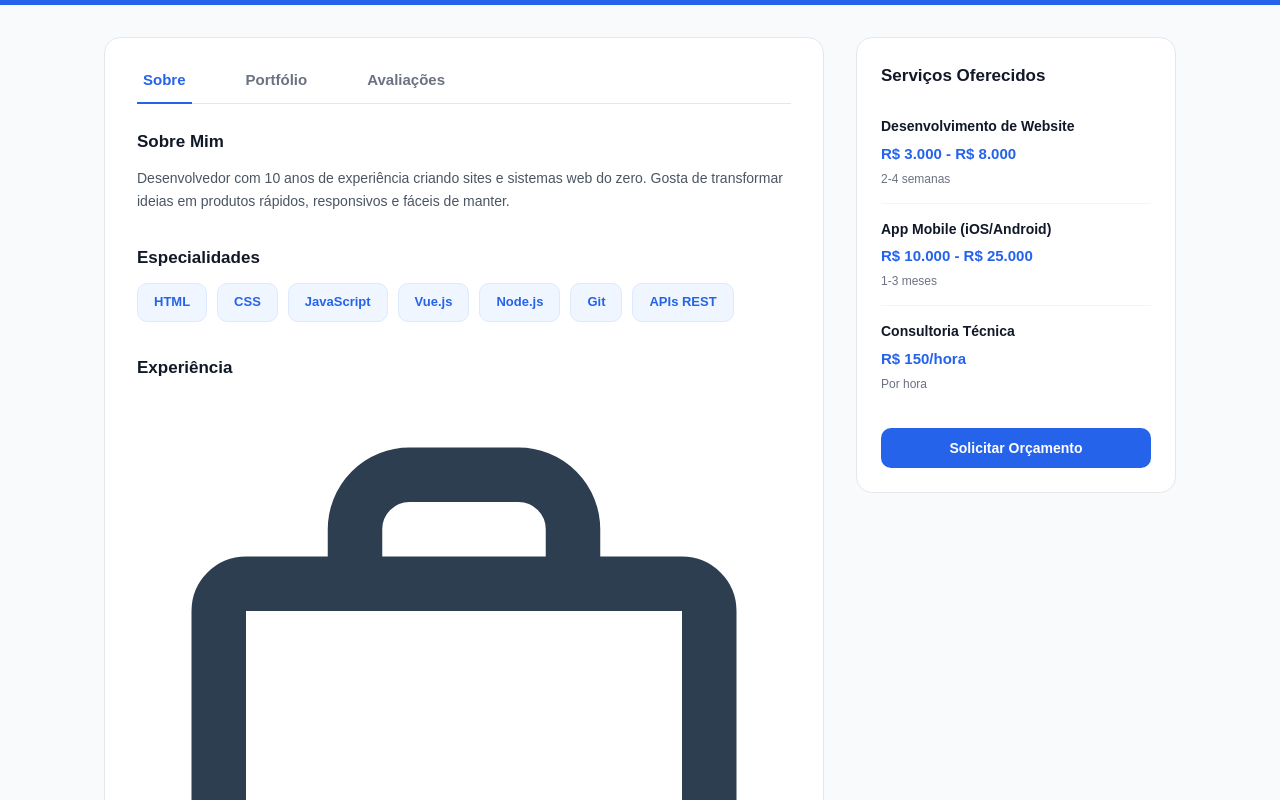
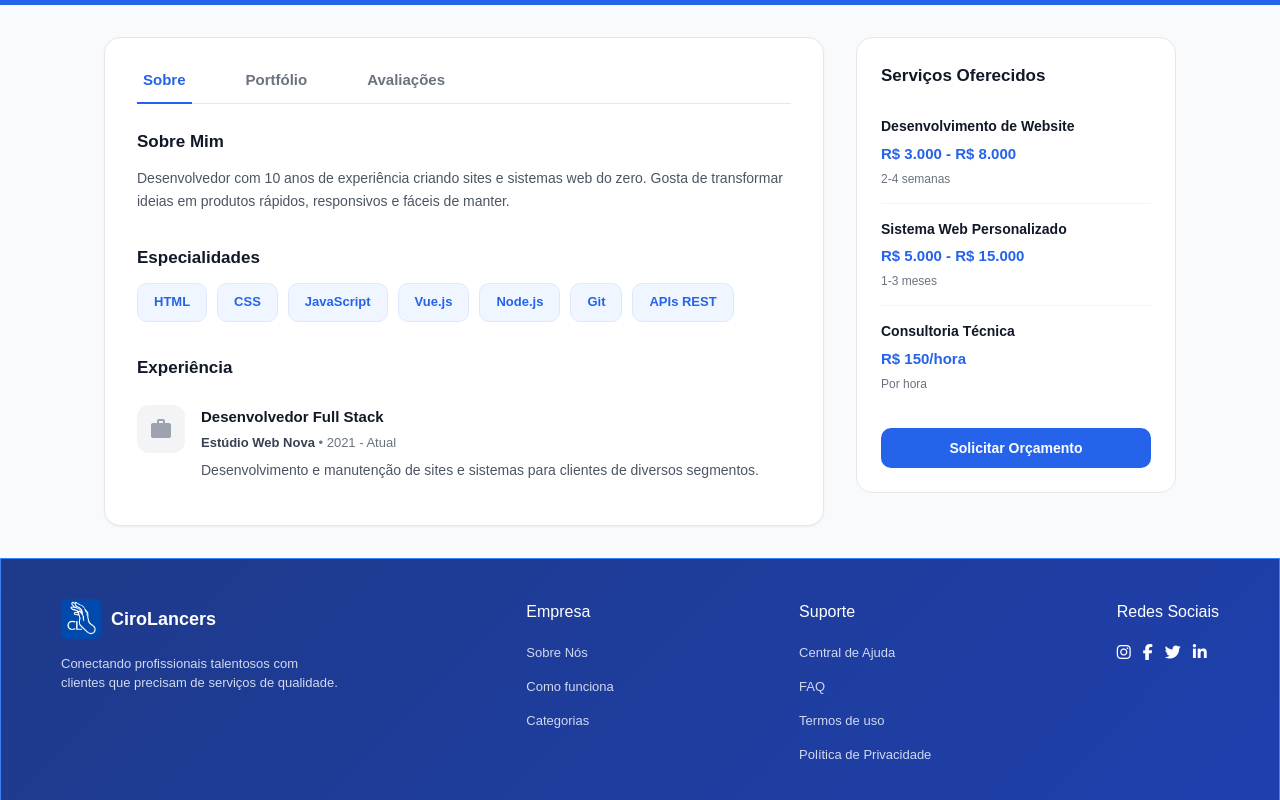
Before and after one commit to Hackatonn-2026/Hackaton2026, a Vue app: page /perfil/1 in a window 1280 px wide. Shown: the part 320-1120 px from the top of the page. Built offline with nearby package versions, Linux system fonts and the light colour scheme.

Commit message:
arrumando bug no experiencia

```diff
--- a/src/components/ItemExperiencia.vue
+++ b/src/components/ItemExperiencia.vue
@@ -1,42 +1,90 @@
+<template>
+  <div class="item-experiencia">
+    <div class="icone-box">
+      <svg class="maleta-icon" xmlns="http://www.w3.org/2000/svg" viewBox="0 0 24 24" fill="currentColor">
+        <path d="M20 6h-4V4c0-1.11-.89-2-2-2h-4c-1.11 0-2 .89-2 2v2H4c-1.11 0-1.99.89-1.99 2L2 19c0 1.11.89 2 2 2h16c1.11 0 2-.89 2-2V8c0-1.11-.89-2-2-2zm-6 0h-4V4h4v2z"/>
+      </svg>
+    </div>
+
+    <div class="exp-conteudo">
+      <h4 class="exp-cargo">{{ role }}</h4>
+      <p class="exp-detalhes">
+        <span class="exp-empresa">{{ company }}</span>
+        <span v-if="period" class="exp-periodo"> • {{ period }}</span>
+      </p>
+      <p v-if="description" class="exp-descricao">{{ description }}</p>
+    </div>
+  </div>
+</template>
+
 <script setup>
 defineProps({
-  role: {
-    type: String,
-    required: true,
-  },
-  company: {
-    type: String,
-    default: '',
-  },
-  period: {
-    type: String,
-    default: '',
-  },
-  description: {
-    type: String,
-    default: '',
-  },
+  role: String,
+  company: String,
+  period: String,
+  description: String,
 })
 </script>
 
-<template>
-  <div class="flex gap-3">
-    <div class="mt-1 shrink-0 w-9 h-9 rounded-lg bg-blue-50 flex items-center justify-center">
-      <svg class="w-5 h-5 text-blue-600" fill="none" stroke="currentColor" viewBox="0 0 24 24">
-        <path
-          stroke-linecap="round"
-          stroke-linejoin="round"
-          stroke-width="2"
-          d="M20 7H4a1 1 0 00-1 1v10a2 2 0 002 2h14a2 2 0 002-2V8a1 1 0 00-1-1zM16 7V5a2 2 0 00-2-2h-4a2 2 0 00-2 2v2"
-        />
-      </svg>
-    </div>
-    <div>
-      <h4 class="font-semibold text-gray-900">{{ role }}</h4>
-      <p v-if="company || period" class="text-sm text-gray-500">
-        {{ company }}<span v-if="company && period"> · </span>{{ period }}
-      </p>
-      <p v-if="description" class="text-sm text-gray-600 mt-1">{{ description }}</p>
-    </div>
-  </div>
-</template>
+<style scoped>
+.item-experiencia {
+  display: flex;
+  align-items: flex-start;
+  gap: 16px;
+  padding: 12px 0;
+}
+
+.icone-box {
+  width: 48px;
+  height: 48px;
+  min-width: 48px;
+  min-height: 48px;
+  background-color: #f3f4f6;
+  border-radius: 12px;
+  display: flex;
+  align-items: center;
+  justify-content: center;
+  flex-shrink: 0;
+}
+
+.maleta-icon {
+  width: 24px !important;
+  height: 24px !important;
+  max-width: 24px !important;
+  max-height: 24px !important;
+  fill: #9ca3af;
+}
+
+.exp-conteudo {
+  flex: 1;
+}
+
+.exp-cargo {
+  font-size: 15px;
+  font-weight: 700;
+  color: #111827;
+  margin: 0 0 4px 0;
+}
+
+.exp-detalhes {
+  font-size: 13px;
+  color: #4b5563;
+  margin: 0 0 6px 0;
+}
+
+.exp-empresa {
+  font-weight: 600;
+  color: #374151;
+}
+
+.exp-periodo {
+  color: #6b7280;
+}
+
+.exp-descricao {
+  font-size: 14px;
+  color: #4b5563;
+  line-height: 1.5;
+  margin: 0;
+}
+</style>
--- a/src/views/PerfilFreelancer.vue
+++ b/src/views/PerfilFreelancer.vue
@@ -1,36 +1,36 @@
 <script setup>
-import { ref } from 'vue'
+import { ref, computed } from 'vue'
+import { useRoute } from 'vue-router'
+import { profissionais } from '@/dataJs/profissionais.js'
+import AppHeader from '@/layout/Header.vue'
 import ProfileHeader from '../components/CabecalhoPerfil.vue'
 import ProfileTabs from '../components/AbasPerfil.vue'
 import AboutSection from '../components/SecaoSobre.vue'
 import ServicesSidebar from '../components/BarraServicos.vue'
-import { profissionais } from '@/dataJs/profissionais.js'
-import { useRoute } from 'vue-router'
 import AbaAvaliacao from '@/components/AbaAvaliacao.vue'
 
+const route = useRoute()
 const activeTab = ref('Sobre')
 
-  const route = useRoute()
+// Encontra o profissional pelo ID da rota de forma reativa e segura
+const profissional = computed(() => {
+  const idRoute = Number(route.params.id)
+  return profissionais.find(p => Number(p.id) === idRoute) || null
+})
 
-  const profissional = profissionais.find(p => p.id === Number(route.params.id))
-// const profissional = profissionais.find(p => p.id === 1)
-const servicos = [
-  {
-    title: 'Desenvolvimento de Website',
-    priceRange: 'R$ 3.000 - R$ 8.000',
-    duration: '2-4 semanas',
-  },
-  {
-    title: 'App Mobile (iOS/Android)',
-    priceRange: 'R$ 10.000 - R$ 25.000',
-    duration: '1-3 meses',
-  },
-  {
-    title: 'Consultoria Técnica',
-    priceRange: 'R$ 150/hora',
-    duration: 'Por hora',
-  },
-]
+// Usa os serviços do próprio profissional cadastrado (se houver) ou fallback
+const servicos = computed(() => {
+  if (profissional.value && profissional.value.services && profissional.value.services.length > 0) {
+    return profissional.value.services
+  }
+  return [
+    {
+      title: 'Atendimento e Consultoria',
+      priceRange: 'A combinar',
+      duration: 'Por projeto',
+    }
+  ]
+})
 
 function handleRequestQuote() {
   console.log('Solicitar orçamento')
@@ -42,8 +42,13 @@ function handleScheduleCall() {
 </script>
 
 <template>
-  <div class="page-container">
-    <AppHeader />
+  <div v-if="!profissional" class="nao-encontrado">
+    <h2>Profissional não encontrado</h2>
+    <p>O perfil que você tentou acessar não existe ou foi removido.</p>
+    <RouterLink to="/buscar" class="btn-voltar">Voltar para a busca</RouterLink>
+  </div>
+
+  <div v-else class="page-container">
 
     <ProfileHeader
       :name="profissional.name"
@@ -51,9 +56,9 @@ function handleScheduleCall() {
       :avatar="profissional.avatar"
       :verified="profissional.verified"
       :rating="profissional.rating"
-      :reviews-count="profissional.reviewsCount"
+      :reviews-count="profissional.reviewsCount || 0"
       :location="profissional.location"
-      :completed-projects="profissional.completedProjects"
+      :completed-projects="profissional.completedProjects || 0"
       @request-quote="handleRequestQuote"
       @schedule-call="handleScheduleCall"
     />
@@ -75,9 +80,9 @@ function handleScheduleCall() {
           </div>
 
           <AbaAvaliacao
-  v-else-if="activeTab === 'Avaliações'"
-  :profissional="profissional"
-/>
+            v-else-if="activeTab === 'Avaliações'"
+            :profissional="profissional"
+          />
         </div>
       </div>
 
@@ -91,6 +96,7 @@ function handleScheduleCall() {
   min-height: 100vh;
   background-color: #f8fafc;
   font-family: Arial, sans-serif;
+  color: #1f2937;
 }
 
 .main-content {
@@ -107,17 +113,46 @@ function handleScheduleCall() {
   border-radius: 16px;
   border: 1px solid #e5e7eb;
   padding: 32px;
+  box-shadow: 0 1px 3px rgba(0, 0, 0, 0.05);
 }
 
 .tab-body {
   padding-top: 24px;
+  color: #374151; /* Garante visibilidade do texto */
 }
 
 .empty-tab {
-  color: #9ca3af;
+  color: #6b7280;
   text-align: center;
   padding: 32px 0;
   font-size: 14px;
+}
+
+.nao-encontrado {
+  text-align: center;
+  padding: 80px 20px;
+  font-family: Arial, sans-serif;
+}
+
+.nao-encontrado h2 {
+  font-size: 24px;
+  color: #111827;
+  margin-bottom: 8px;
+}
+
+.nao-encontrado p {
+  color: #6b7280;
+  margin-bottom: 24px;
+}
+
+.btn-voltar {
+  display: inline-block;
+  background-color: #2563eb;
+  color: #ffffff;
+  padding: 10px 20px;
+  border-radius: 8px;
+  text-decoration: none;
+  font-weight: bold;
 }
 
 @media (max-width: 900px) {
```
